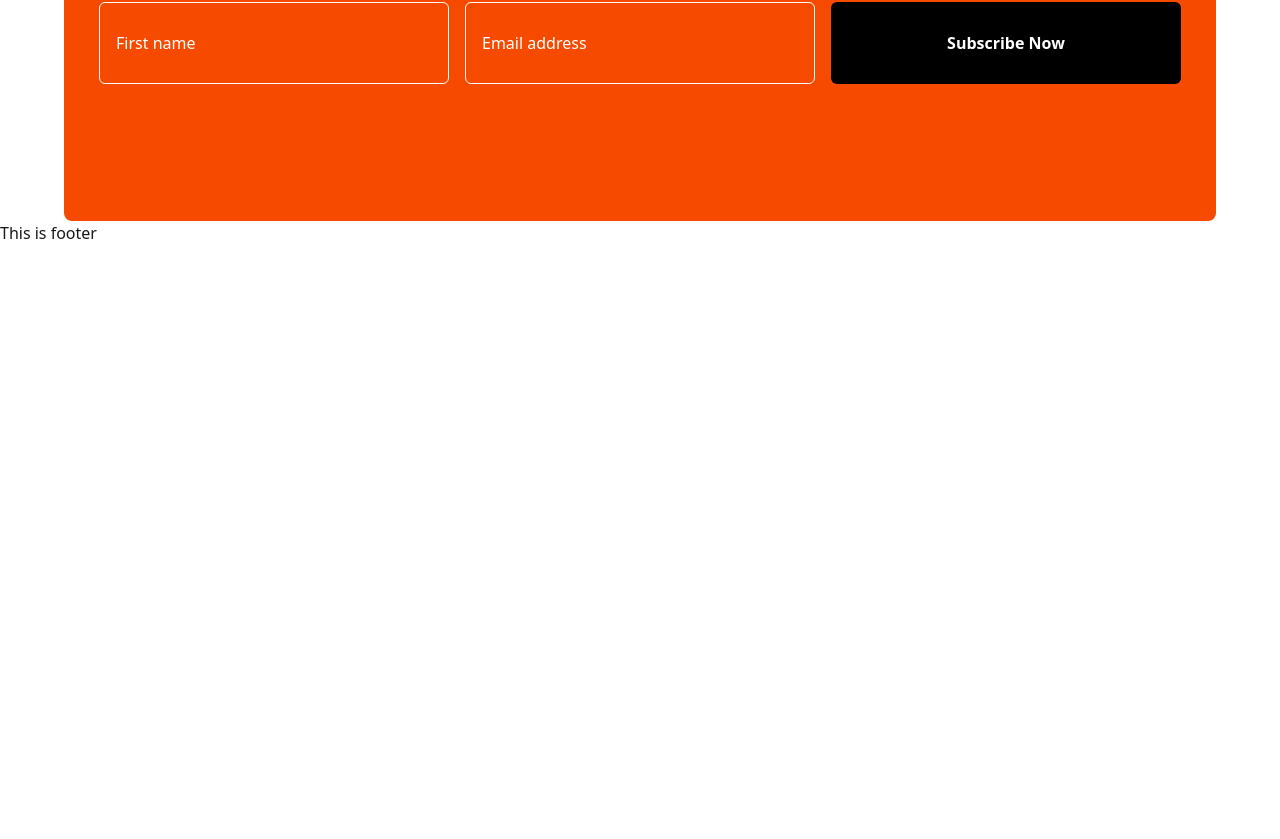
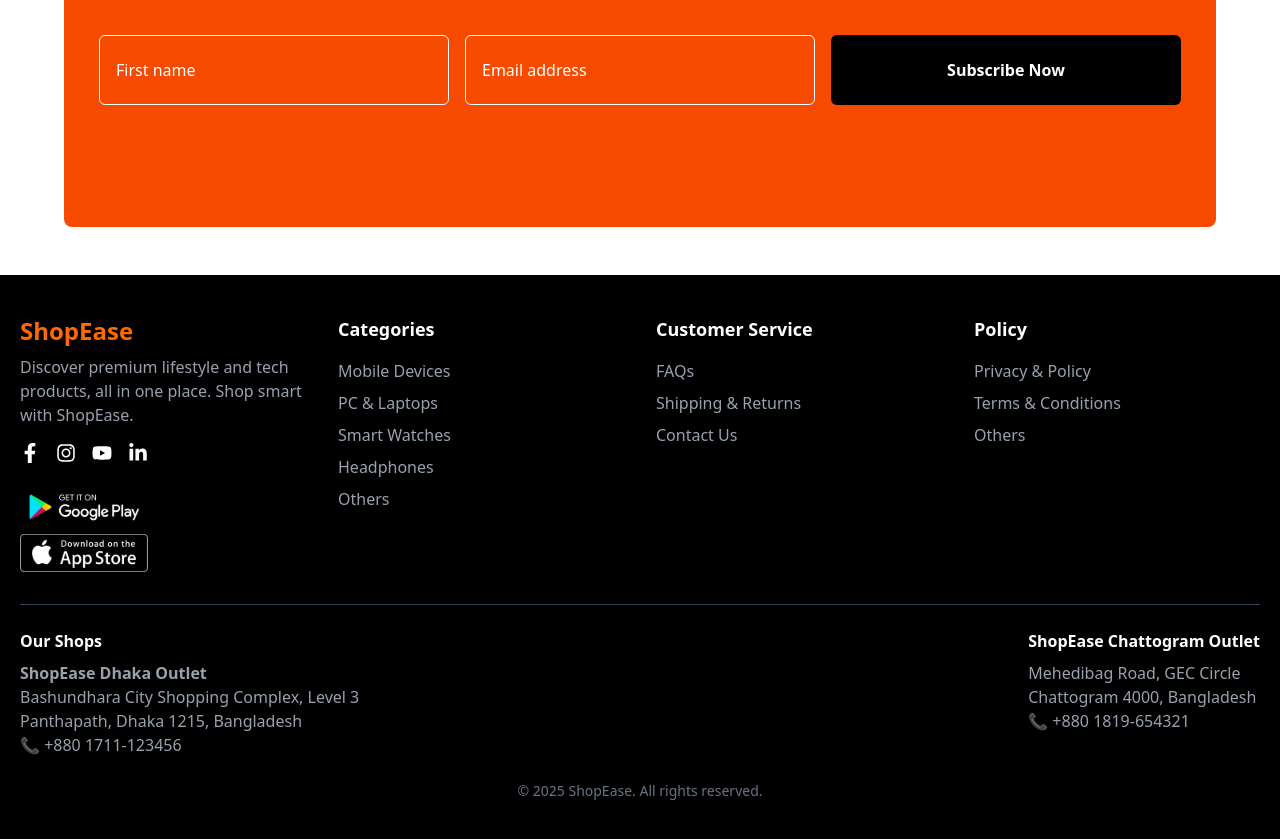
Before and after one commit to DekuSix9/Shop-Ease, a React (Vite) app: page / in a window 1280 px wide. Shown: the part 1985-2824 px from the top of the page. Before the commit the page ends 2230 px from the top, so only its background shows below. Built offline with nearby package versions, Linux system fonts and the light colour scheme.

Commit message:
footer section

```diff
--- a/src/components/Footer/Footer.jsx
+++ b/src/components/Footer/Footer.jsx
@@ -1,11 +1,94 @@
-import React from 'react';
+import { FaFacebookF, FaInstagram, FaYoutube, FaLinkedinIn } from "react-icons/fa";
+import appStore from '../../assets/Img/image 34.svg'
+import playStore from '../../assets/Img/image 33.svg'
+const Footer = () => {
+  return (
+    <footer className="bg-black text-white py-10 px-5">
+      <div className="max-w-7xl mx-auto grid grid-cols-1 md:grid-cols-4 gap-8">
 
-const Footer = () => {
-    return (
+        {/* Left Section - Logo & Socials */}
         <div>
-     <h2>This is footer</h2>
+          <h2 className="text-2xl font-semibold text-orange-500">ShopEase</h2>
+          <p className="text-gray-400 mt-2">
+            Discover premium lifestyle and tech products, all in one place. Shop smart with ShopEase.
+          </p>
+          {/* Social Icons */}
+          <div className="flex gap-4 mt-4">
+            <FaFacebookF className="text-xl cursor-pointer hover:text-orange-500 transition" />
+            <FaInstagram className="text-xl cursor-pointer hover:text-orange-500 transition" />
+            <FaYoutube className="text-xl cursor-pointer hover:text-orange-500 transition" />
+            <FaLinkedinIn className="text-xl cursor-pointer hover:text-orange-500 transition" />
+          </div>
+          {/* App Download Buttons */}
+          <div className="mt-6">
+            <img src={playStore} alt="Google Play" className="w-32 mb-2 cursor-pointer" />
+            <img src={appStore} alt="App Store" className="w-32 cursor-pointer" />
+          </div>
         </div>
-    );
+
+        {/* Categories */}
+        <div>
+          <h3 className="text-lg font-semibold mb-4">Categories</h3>
+          <ul className="text-gray-400 space-y-2">
+            <li className="hover:text-orange-500 cursor-pointer">Mobile Devices</li>
+            <li className="hover:text-orange-500 cursor-pointer">PC & Laptops</li>
+            <li className="hover:text-orange-500 cursor-pointer">Smart Watches</li>
+            <li className="hover:text-orange-500 cursor-pointer">Headphones</li>
+            <li className="hover:text-orange-500 cursor-pointer">Others</li>
+          </ul>
+        </div>
+
+        {/* Customer Service */}
+        <div>
+          <h3 className="text-lg font-semibold mb-4">Customer Service</h3>
+          <ul className="text-gray-400 space-y-2">
+            <li className="hover:text-orange-500 cursor-pointer">FAQs</li>
+            <li className="hover:text-orange-500 cursor-pointer">Shipping & Returns</li>
+            <li className="hover:text-orange-500 cursor-pointer">Contact Us</li>
+          </ul>
+        </div>
+
+        {/* Policy */}
+        <div>
+          <h3 className="text-lg font-semibold mb-4">Policy</h3>
+          <ul className="text-gray-400 space-y-2">
+            <li className="hover:text-orange-500 cursor-pointer">Privacy & Policy</li>
+            <li className="hover:text-orange-500 cursor-pointer">Terms & Conditions</li>
+            <li className="hover:text-orange-500 cursor-pointer">Others</li>
+          </ul>
+        </div>
+      </div>
+
+      {/* Shops Section */}
+      <div className="border-t border-gray-700 mt-8 pt-6 flex flex-col md:flex-row justify-between text-gray-400">
+        {/* Dhaka Outlet */}
+        <div>
+          <h3 className="font-semibold text-white">Our Shops</h3>
+          <p className="mt-2">
+            <strong>ShopEase Dhaka Outlet</strong> <br />
+            Bashundhara City Shopping Complex, Level 3 <br />
+            Panthapath, Dhaka 1215, Bangladesh <br />
+            📞 +880 1711-123456
+          </p>
+        </div>
+
+        {/* Chattogram Outlet */}
+        <div className="mt-6 md:mt-0">
+          <h3 className="font-semibold text-white">ShopEase Chattogram Outlet</h3>
+          <p className="mt-2">
+            Mehedibag Road, GEC Circle <br />
+            Chattogram 4000, Bangladesh <br />
+            📞 +880 1819-654321
+          </p>
+        </div>
+      </div>
+
+      {/* Copyright */}
+      <p className="text-center text-gray-500 mt-6 text-sm">
+        © 2025 ShopEase. All rights reserved.
+      </p>
+    </footer>
+  );
 };
 
 export default Footer;
--- a/src/components/Layout/Layout.jsx
+++ b/src/components/Layout/Layout.jsx
@@ -2,6 +2,7 @@
 import Header from '../Header/Header';
 import { Outlet } from 'react-router-dom';
 import Footer from '../Footer/Footer';
+
 
 
 
@@ -11,7 +12,7 @@
            <Header></Header>
 
            <Outlet></Outlet>
-           <Footer></Footer>
+          <Footer></Footer>
 
         </div>
     );
--- a/src/components/Subcriber/Subscriber.jsx
+++ b/src/components/Subcriber/Subscriber.jsx
@@ -13,7 +13,7 @@
   };
 
   return (
-    <div className="bg-orange-600 text-white h-[442px] w-[90%] mx-auto rounded-lg flex flex-col items-center justify-center">
+    <div className="bg-orange-600 text-white h-[400px] w-[90%] mx-auto my-12 rounded-lg flex flex-col items-center justify-center">
       <h2 className="text-[42px] font-semibold mb-6 text-[#FFFFFF]">Subscribe to our newsletter</h2>
       <form onSubmit={handleSubmit} className="flex flex-wrap gap-4 justify-center">
         <input
@@ -22,7 +22,7 @@
           placeholder="First name"
           value={formData.name}
           onChange={handleChange}
-          className="h-[82px] w-[350px] px-4 rounded-md text-white placeholder-white  border border-white outline-none"
+          className="h-[70px] w-[350px] px-4 rounded-md text-white placeholder-white  border border-white outline-none"
           required
         />
         <input
@@ -31,12 +31,12 @@
           placeholder="Email address"
           value={formData.email}
           onChange={handleChange}
-          className="h-[82px] w-[350px] px-4 rounded-md text-white placeholder-white  border border-white outline-none"
+          className="h-[70px] w-[350px] px-4 rounded-md text-white placeholder-white  border border-white outline-none"
           required
         />
         <button
           type="submit"
-          className="h-[82px] w-[350px] bg-black text-white rounded-md font-semibold hover:bg-gray-800 transition"
+          className="h-[70px] w-[350px] bg-black text-white rounded-md font-semibold hover:bg-gray-800 transition"
         >
           Subscribe Now
         </button>
```
Also changed, not shown: src/assets/Img/image 33.svg (added), src/assets/Img/image 34.svg (added).
